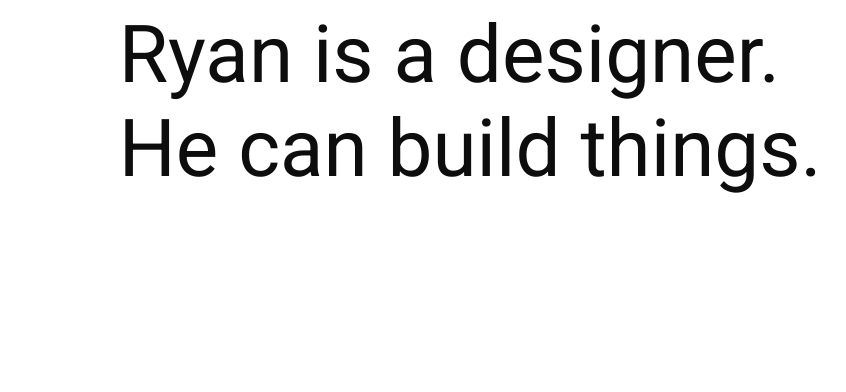
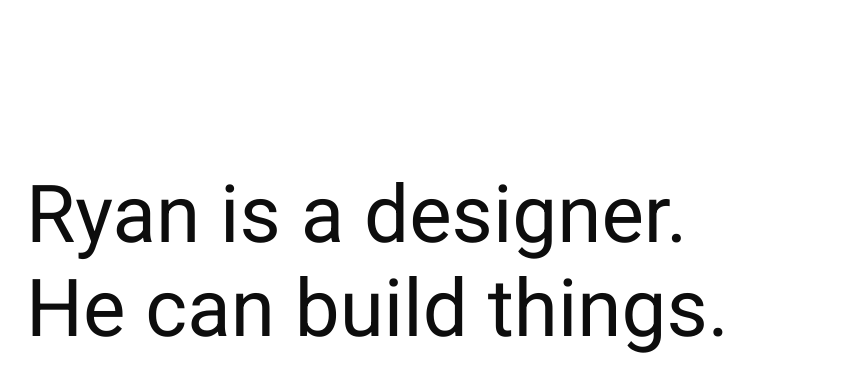
Before and after one commit to flomerboy/flomerboy.github.io, a plain HTML site: page index.html in a window 1280 px wide. Shown: the whole page, without its empty margins (142-988 px from the left). Drawn offline with nearby package versions, Linux system fonts and the light colour scheme.

Commit message:
better margins

```diff
--- a/style.css
+++ b/style.css
@@ -10,7 +10,8 @@ html {
 
 /*Some exciting information*/
 h1 {
-	padding-left: 20%;
+	padding-top: 2em;
+	padding-left: 2em;
 	padding-right: 1em;
 	padding-bottom: 2em;
 	font-family: 'Roboto', sans-serif;
```
